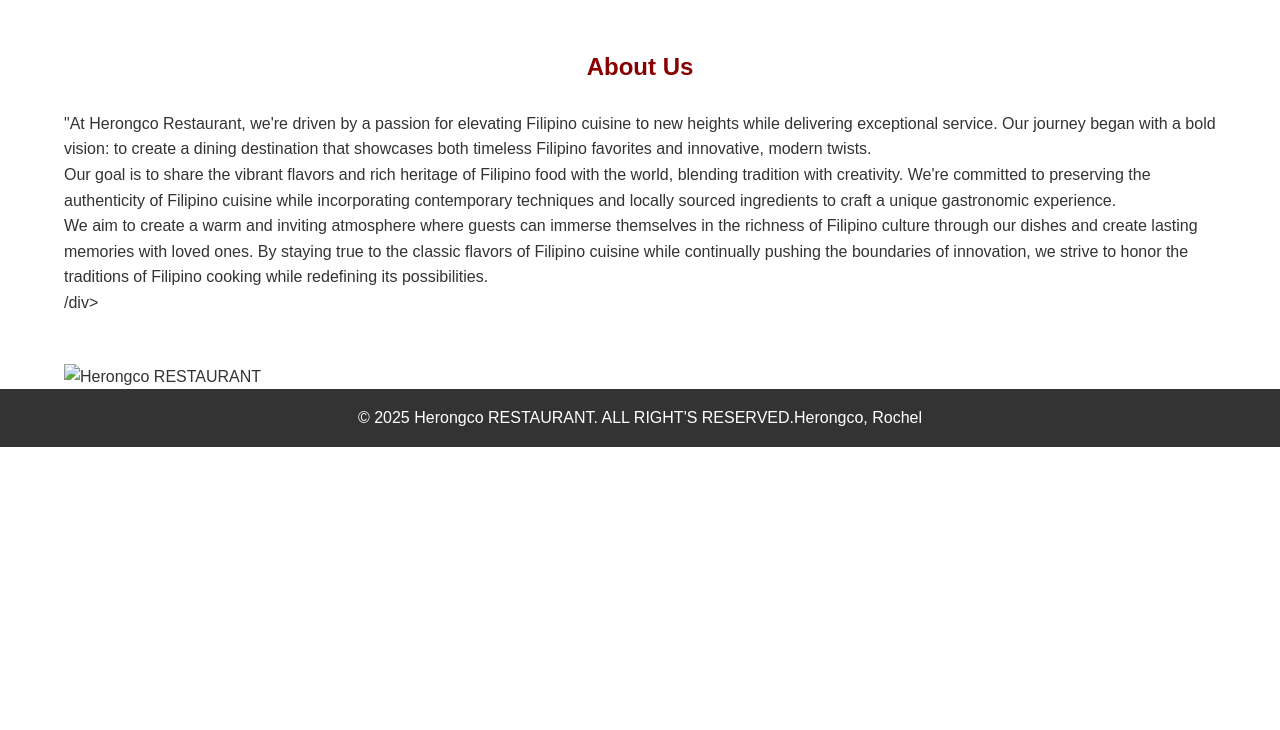
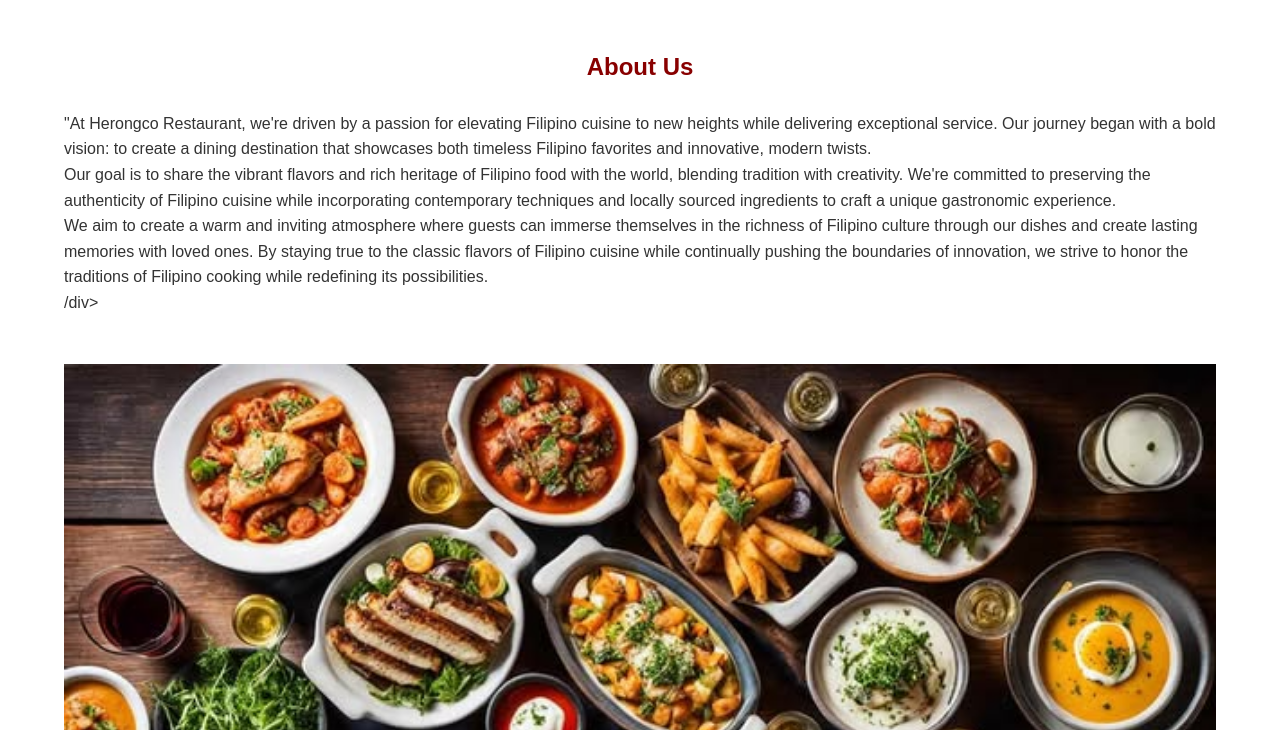
Before and after one commit to Herongco21/Rochel_resto, a plain HTML site: page about.html in a window 1280 px wide. Shown: the part 70-800 px from the top of the page. Drawn offline with Linux system fonts and the light colour scheme.

Commit message:
about.html

```diff
--- a/about.html
+++ b/about.html
@@ -40,7 +40,7 @@
         </section>
         <section class="banner">
             <div class="container">
-                <img src="roch.jpg" alt="Herongco RESTAURANT" style="width: 100%; height: auto;">
+                <img src="Img/roch.jpg" alt="Herongco RESTAURANT" style="width: 100%; height: auto;">
             </div>
         </section>
     </main>
```
